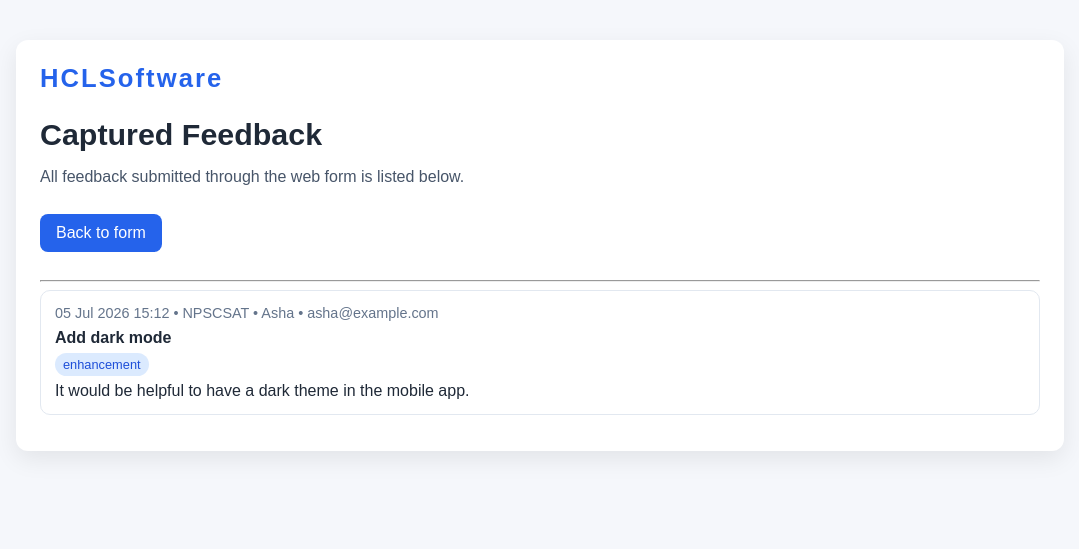
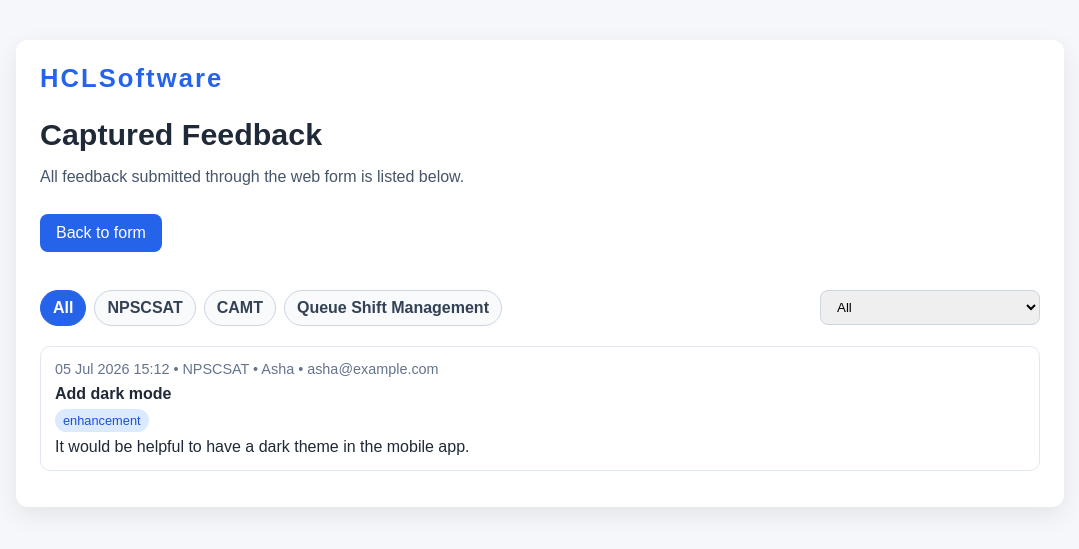
Before and after one commit to biswajitbehera1606-ai/feedback-capture-app, a Flask app: page /feedbacks in a window 1280 px wide. Shown: the top 549 px of the page, without its empty margins (100-1179 px from the left). Run offline with Flask 3, Linux system fonts and the light colour scheme.

Commit message:
Add application filters to feedback list UI

```diff
--- a/app.py
+++ b/app.py
@@ -35,6 +35,14 @@ class Feedback(db.Model):
         return f"<Feedback {self.app_name} - {self.title}>"
 
 
+APP_FILTERS = [
+    ("all", "All"),
+    ("NPSCSAT", "NPSCSAT"),
+    ("CAMT", "CAMT"),
+    ("queue_shift_management", "Queue Shift Management"),
+]
+
+
 def ensure_schema():
     with app.app_context():
         db.create_all()
@@ -51,6 +59,11 @@ def ensure_schema():
                 text("UPDATE feedback SET app_name = 'NPSCSAT' WHERE app_name IS NULL")
             )
             db.session.commit()
+
+
+def normalize_app_filter(value):
+    value = (value or "all").strip()
+    return value if value in {item[0] for item in APP_FILTERS} else "all"
 
 
 ensure_schema()
@@ -91,15 +104,28 @@ def submit_feedback():
 
 @app.route("/feedbacks")
 def list_feedbacks():
+    selected_app = normalize_app_filter(request.args.get("app", "all"))
+
     try:
-        feedbacks = Feedback.query.order_by(Feedback.created_at.desc()).all()
+        query = Feedback.query
+        if selected_app != "all":
+            query = query.filter(Feedback.app_name == selected_app)
+        feedbacks = query.order_by(Feedback.created_at.desc()).all()
     except Exception:
         try:
-            rows = db.session.execute(
-                text(
-                    "SELECT id, name, email, feedback_type, title, message, status, created_at FROM feedback ORDER BY created_at DESC"
-                )
-            ).mappings().all()
+            if selected_app != "all":
+                rows = db.session.execute(
+                    text(
+                        "SELECT id, app_name, name, email, feedback_type, title, message, status, created_at FROM feedback WHERE app_name = :app ORDER BY created_at DESC"
+                    ),
+                    {"app": selected_app},
+                ).mappings().all()
+            else:
+                rows = db.session.execute(
+                    text(
+                        "SELECT id, app_name, name, email, feedback_type, title, message, status, created_at FROM feedback ORDER BY created_at DESC"
+                    )
+                ).mappings().all()
             feedbacks = [
                 SimpleNamespace(
                     app_name=row.get("app_name", "NPSCSAT"),
@@ -115,7 +141,12 @@ def list_feedbacks():
         except Exception:
             feedbacks = []
 
-    return render_template("feedbacks.html", feedbacks=feedbacks)
+    return render_template(
+        "feedbacks.html",
+        feedbacks=feedbacks,
+        selected_app=selected_app,
+        app_filters=APP_FILTERS,
+    )
 
 
 @app.route("/health")
--- a/templates/feedbacks.html
+++ b/templates/feedbacks.html
@@ -17,7 +17,18 @@
       .pill { display: inline-block; padding: 4px 8px; border-radius: 999px; background: #dbeafe; color: #1d4ed8; font-size: 0.8rem; }
       .button { display: inline-flex; align-items: center; justify-content: center; padding: 10px 16px; border-radius: 8px; background: #2563eb; color: white; text-decoration: none; margin-bottom: 20px; }
       .button:hover { background: #1d4ed8; }
+      .filter-bar { display: flex; flex-wrap: wrap; gap: 10px; align-items: center; justify-content: space-between; margin: 18px 0 20px; }
+      .filter-tabs { display: flex; flex-wrap: wrap; gap: 8px; }
+      .filter-tab { display: inline-flex; align-items: center; justify-content: center; padding: 8px 12px; border-radius: 999px; border: 1px solid #cbd5e1; color: #334155; text-decoration: none; font-weight: 600; background: #f8fafc; }
+      .filter-tab.active { background: #2563eb; color: white; border-color: #2563eb; }
+      .filter-select { padding: 8px 12px; border-radius: 8px; border: 1px solid #cbd5e1; min-width: 220px; }
+      .empty-state { padding: 18px; background: #f8fafc; border: 1px dashed #cbd5e1; border-radius: 10px; color: #475569; }
       a { color: #2563eb; text-decoration: none; }
+      @media (max-width: 640px) {
+        .filter-bar { align-items: stretch; }
+        .filter-tabs { display: none; }
+        .filter-select { width: 100%; min-width: 0; }
+      }
     </style>
   </head>
   <body>
@@ -39,19 +50,31 @@
       {% endwith %}
 
       <a class="button" href="/">Back to form</a>
-      <hr />
+
+      <div class="filter-bar">
+        <div class="filter-tabs">
+          {% for value, label in app_filters %}
+            <a class="filter-tab {% if selected_app == value %}active{% endif %}" href="{{ url_for('list_feedbacks', app=value) }}">{{ label }}</a>
+          {% endfor %}
+        </div>
+        <select class="filter-select" onchange="location.href=this.value">
+          {% for value, label in app_filters %}
+            <option value="{{ url_for('list_feedbacks', app=value) }}" {% if selected_app == value %}selected{% endif %}>{{ label }}</option>
+          {% endfor %}
+        </select>
+      </div>
 
       {% if feedbacks %}
         {% for item in feedbacks %}
           <div class="card">
-            <div class="meta">{{ item.created_at.strftime('%d %b %Y %H:%M') }} • {{ item.app_name }} • {{ item.name }} • {{ item.email }}</div>
+            <div class="meta">{{ item.created_at.strftime('%d %b %Y %H:%M') }} • {{ {'NPSCSAT': 'NPSCSAT', 'CAMT': 'CAMT', 'queue_shift_management': 'Queue Shift Management'}.get(item.app_name, item.app_name) }} • {{ item.name }} • {{ item.email }}</div>
             <strong>{{ item.title }}</strong>
             <div style="margin: 6px 0;"><span class="pill">{{ item.feedback_type }}</span></div>
             <div>{{ item.message }}</div>
           </div>
         {% endfor %}
       {% else %}
-        <p>No feedback has been captured yet.</p>
+        <div class="empty-state">No feedback has been captured yet for this application.</div>
       {% endif %}
     </div>
   </body>
```
Also changed, not shown: tests/test_app.py (+31 -2 lines).
